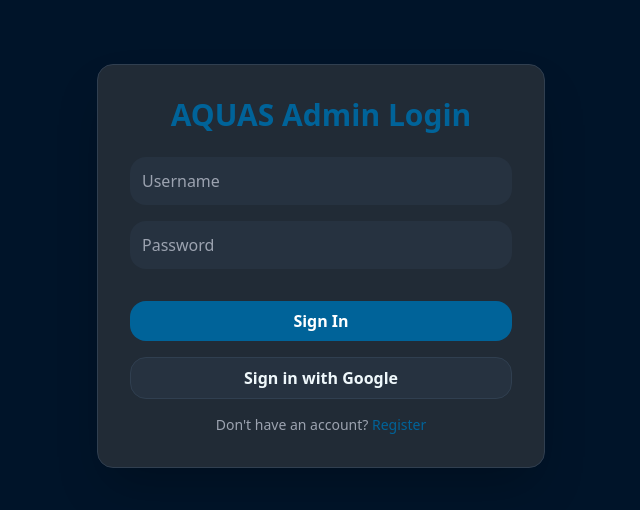
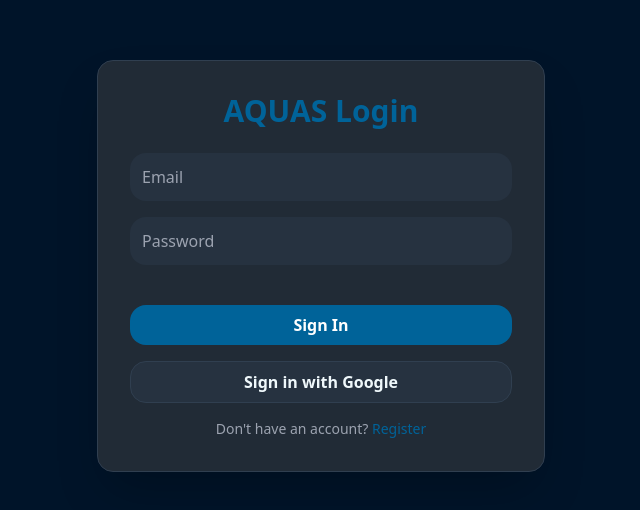
Before and after one commit to AQUAS-mission/aquas-logging, a Next.js app in the folder frontend/: page /login in a window 1280 px wide. Shown: the part 134-644 px from the top of the page, without its empty margins (319-959 px from the left). Built offline with nearby package versions, Linux system fonts and the light colour scheme.

Commit message:
changed usernmame to email field and added error popups

```diff
--- a/frontend/app/login/page.tsx
+++ b/frontend/app/login/page.tsx
@@ -8,12 +8,14 @@ import GoogleSignIn from '@/components/GoogleSignIn';
 export default function LoginPage() {
   const [email, setEmail] = useState('');
   const [password, setPassword] = useState('');
+  const [error, setError] = useState('');
   const router = useRouter();
   const searchParams = useSearchParams();
   const registered = searchParams.get('registered');
 
   const handleSubmit = async (e: React.FormEvent) => {
     e.preventDefault();
+    setError('');
 
     const result = await signIn('credentials', {
       redirect: false,
@@ -24,7 +26,7 @@ export default function LoginPage() {
     if (result?.ok) {
       router.push('/');
     } else {
-      alert('Invalid credentials');
+      setError('Invalid email or password.');
     }
   };
 
@@ -32,19 +34,20 @@ export default function LoginPage() {
     <div className="flex min-h-screen items-center justify-center bg-background text-foreground">
       <div className="bg-card border border-border backdrop-blur-md p-8 rounded-2xl shadow-2xl w-full max-w-md transition-all hover:shadow-primary/30">
         <h1 className="text-3xl font-bold text-center text-primary mb-6">
-          AQUAS Admin Login
+          AQUAS Login
         </h1>
         {registered && (
-          <p className="text-secondary text-sm text-center mb-4">
+          <p className="text-green-400 text-sm text-center bg-green-950 border border-green-800 rounded-lg px-3 py-2 mb-4">
             Account created! You can now sign in.
           </p>
         )}
-        <form onSubmit={handleSubmit} className="flex flex-col gap-4">
+        <form onSubmit={handleSubmit} className="flex flex-col gap-4" noValidate>
           <input
-            type="text"
-            placeholder="Username"
+            type="email"
+            placeholder="Email"
             value={email}
             onChange={(e) => setEmail(e.target.value)}
+            required
             className="p-3 rounded-lg bg-input text-foreground placeholder-muted-foreground outline-none focus:ring-2 focus:ring-primary/60"
           />
           <input
@@ -54,9 +57,12 @@ export default function LoginPage() {
             onChange={(e) => setPassword(e.target.value)}
             className="p-3 rounded-lg bg-input text-foreground placeholder-muted-foreground outline-none focus:ring-2 focus:ring-primary/60"
           />
+          <p className={`text-destructive text-sm text-center transition-opacity duration-300 ${error ? 'opacity-100' : 'opacity-0'}`}>
+            {error || ' '}
+          </p>
           <button
             type="submit"
-            className="mt-4 bg-primary hover:bg-primary/90 hover:cursor-pointer  text-primary-foreground font-semibold py-2 rounded-lg transition-all"
+            className="mt-2 bg-primary hover:bg-primary/90 hover:cursor-pointer text-primary-foreground font-semibold py-2 rounded-lg transition-all"
           >
             Sign In
           </button>
--- a/frontend/app/register/page.tsx
+++ b/frontend/app/register/page.tsx
@@ -87,9 +87,9 @@ export default function RegisterPage() {
             required
             className="p-3 rounded-lg bg-input text-foreground placeholder-muted-foreground outline-none focus:ring-2 focus:ring-primary/60"
           />
-          {error && (
-            <p className="text-destructive text-sm text-center">{error}</p>
-          )}
+          <p className={`text-destructive text-sm text-center transition-opacity duration-300 ${error ? 'opacity-100' : 'opacity-0'}`}>
+            {error || ' '}
+          </p>
           <button
             type="submit"
             className="mt-2 bg-primary hover:bg-primary/90 hover:cursor-pointer text-primary-foreground font-semibold py-2 rounded-lg transition-all"
```
Also changed, not shown: 1 other file (tests, documents, lock files or other folders).
